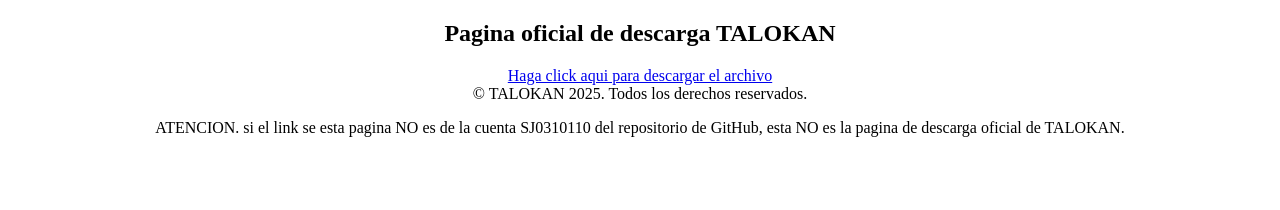
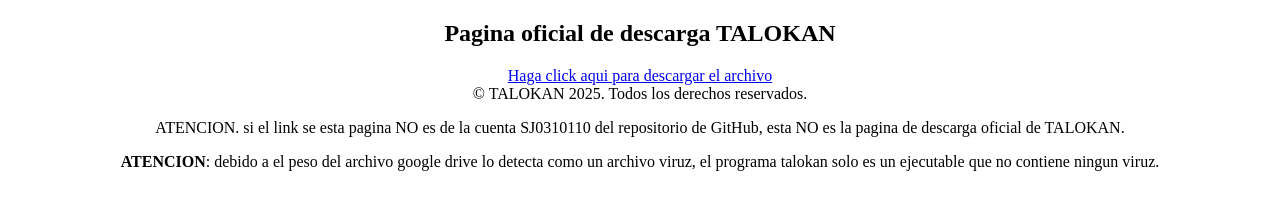
Before and after one commit to SJ0310110/TALOKAN-DOWNLOAD, a plain HTML site: page index.html in a window 1280 px wide. Drawn offline with Linux system fonts and the light colour scheme.

Commit message:
Add files via upload

```diff
--- a/index.html
+++ b/index.html
@@ -12,6 +12,7 @@
         <footer>
             &copy; TALOKAN 2025. Todos los derechos reservados.
             <p>ATENCION. si el link se esta pagina NO es de la cuenta SJ0310110 del repositorio de GitHub, esta NO es la pagina de descarga oficial de TALOKAN.</p>
+            <p><b>ATENCION</b>: debido a el peso del archivo google drive lo detecta como un archivo viruz, el programa talokan solo es un ejecutable que no contiene ningun viruz.</p>
         </footer>
     </center>
 </body>
```
